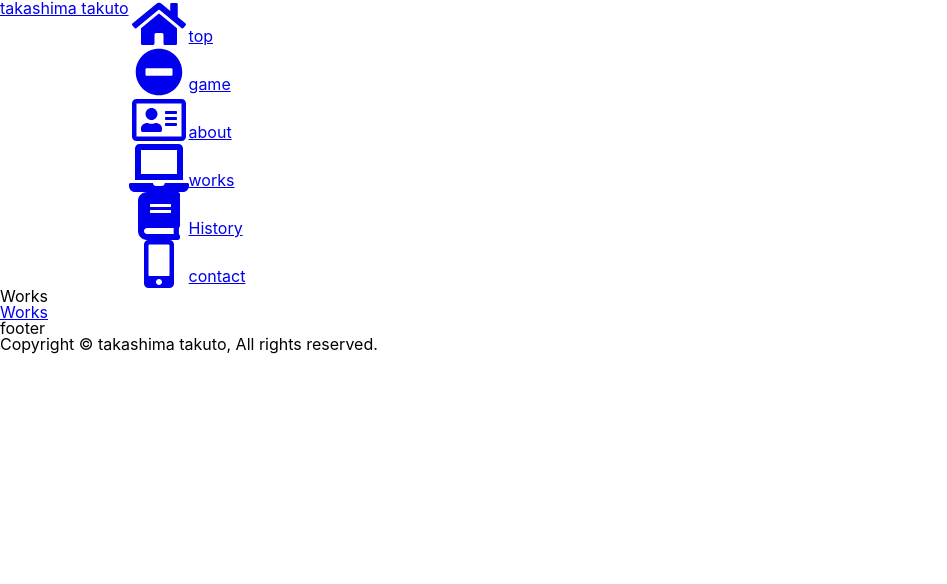
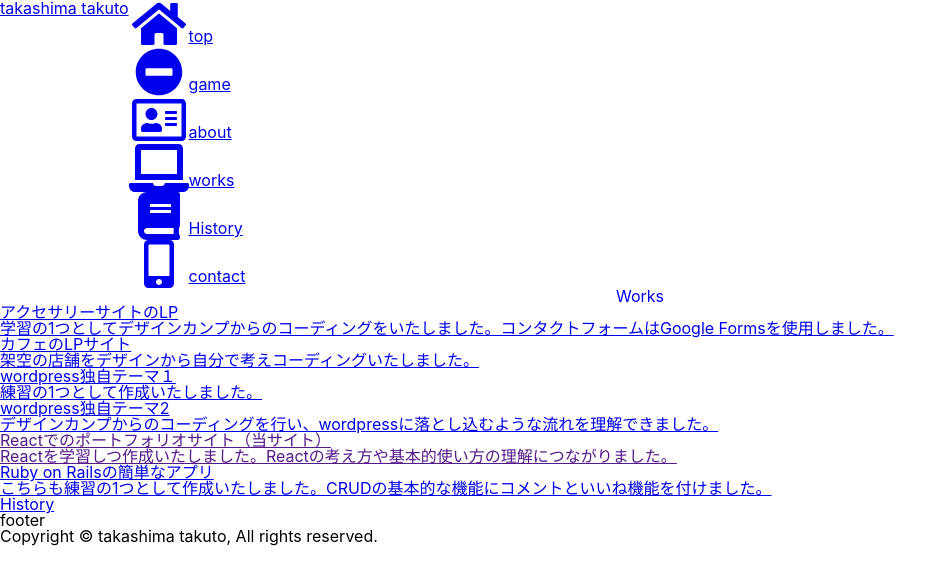
Before and after one commit to aku424/react_portfolio1, a React (Create React App) app: page /works in a window 1280 px wide. Shown: the top 584 px of the page, without its empty margins (0-947 px from the left). Built offline with nearby package versions, Linux system fonts and the light colour scheme.

Commit message:
created works html

```diff
--- a/src/components/About.jsx
+++ b/src/components/About.jsx
@@ -7,7 +7,7 @@ const About = (props)=>{
         // aboutページ
         <section className = "container about">
             <div className="sectionTitleBox">
-                <h2 className = "sectionTitle">about</h2>
+                <h2 className = "sectionTitle">About</h2>
             </div>
             <div className="inner">
                 <div className="aboutFirst">
@@ -38,7 +38,7 @@ const About = (props)=>{
 
                         </div>
                         <h3 className = "skillTitle">HTML&CSS</h3>
-                        <p className = "skillText">プログラミングを始めた際に最初に取り掛かった言語です。簡単なwebサイトを作成できるほどのレベル感です。学習に関しましては独学とオンラインプログラミングスクール「30DAYS トライアル」で学習しております。</p>
+                        <p className = "skillText">プログラミングを始めた際に最初に取り掛かった言語です。現在はcss設計に関しての学習をしております。学習に関しましては独学とオンラインプログラミングスクール「30DAYS トライアル」で学習しております。</p>
                     </article>
                     <article className ="skillItem">
                         <div className="skillImg">
@@ -56,7 +56,7 @@ const About = (props)=>{
                     </article>
                 </div>
                 <div className = "nexPageBox">
-                    <Link className="nexPage" to="/history/">History</Link>
+                    <Link className="nexPage" to="/works/">Works</Link>
                 </div>
             </div>
         </section>
--- a/src/components/Works.jsx
+++ b/src/components/Works.jsx
@@ -4,10 +4,68 @@ import { BrowserRouter as Router, Route, Link } from 'react-router-dom';
 
 const Works = (props)=>{
     return(
-        <section>
-            <h1>Works</h1>
+        <section className = "container works">
+            <div className="sectionTitleBox">
+                <h2 className = "sectionTitle">Works</h2>
+            </div>
+            <div className = "worksLIst">
+                <a className = "workItemLink" href="#">
+                    <article className="workItem">
+                        <div className="workItemImg">
+
+                        </div>
+                        <h3 className = "workItemTitle">アクセサリーサイトのLP</h3>
+                        <p className="workItemText">学習の1つとしてデザインカンプからのコーディングをいたしました。コンタクトフォームはGoogle Formsを使用しました。</p>
+                    </article>
+                </a>
+                <a className = "workItemLink" href="#">
+                    <article className="workItem">
+                        <div className="workItemImg">
+
+                        </div>
+                        <h3 className = "workItemTitle">カフェのLPサイト</h3>
+                        <p className="workItemText">架空の店舗をデザインから自分で考えコーディングいたしました。</p>
+                    </article>
+                </a>
+                <a className = "workItemLink" href="#">
+                    <article className="workItem">
+                        <div className="workItemImg">
+
+                        </div>
+                        <h3 className = "workItemTitle">wordpress独自テーマ１</h3>
+                        <p className="workItemText">練習の1つとして作成いたしました。</p>
+                    </article>
+                </a>
+                <a className = "workItemLink" href="#">
+                    <article className="workItem">
+                        <div className="workItemImg">
+
+                        </div>
+                        <h3 className = "workItemTitle">wordpress独自テーマ2</h3>
+                        <p className="workItemText">デザインカンプからのコーディングを行い、wordpressに落とし込むような流れを理解できました。</p>
+                    </article>
+                </a>
+                <a className = "workItemLink" href="">
+                    <article className="workItem">
+                        <div className="workItemImg">
+
+                        </div>
+                        <h3 className = "workItemTitle">Reactでのポートフォリオサイト（当サイト）</h3>
+                        <p className="workItemText">Reactを学習しつ作成いたしました。Reactの考え方や基本的使い方の理解につながりました。</p>
+                    </article>
+                </a>
+                <a className = "workItemLink" href="#">
+                    <article className="workItem">
+                        <div className="workItemImg">
+
+                        </div>
+                        <h3 className = "workItemTitle">Ruby on Railsの簡単なアプリ</h3>
+                        <p className="workItemText">こちらも練習の1つとして作成いたしました。CRUDの基本的な機能にコメントといいね機能を付けました。</p>
+                    </article>
+                </a>
+            </div>
             <div className = "nexPageBox">
-                <Link className="nexPage" to="/works/">Works</Link>
+                <Link className="nexPage" to="/history/">History</Link>
             </div>
         </section>
     )
```
